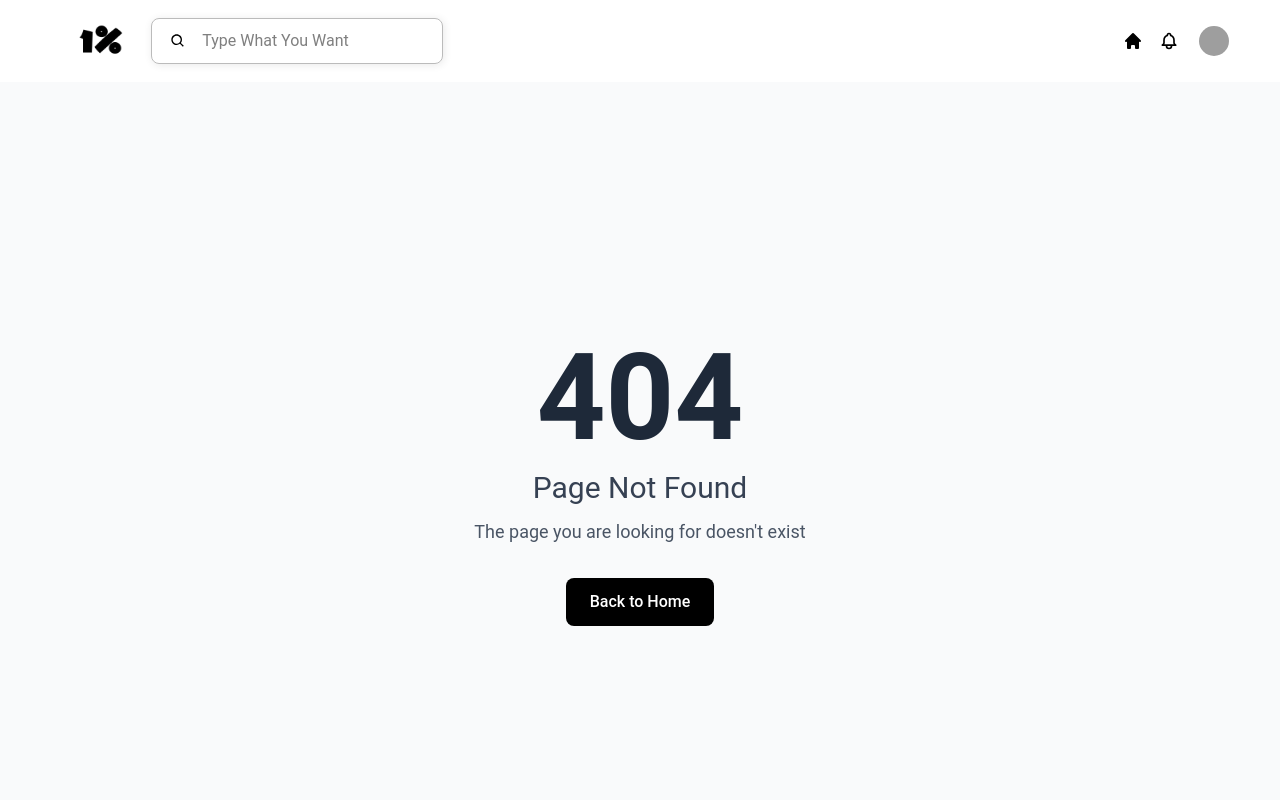
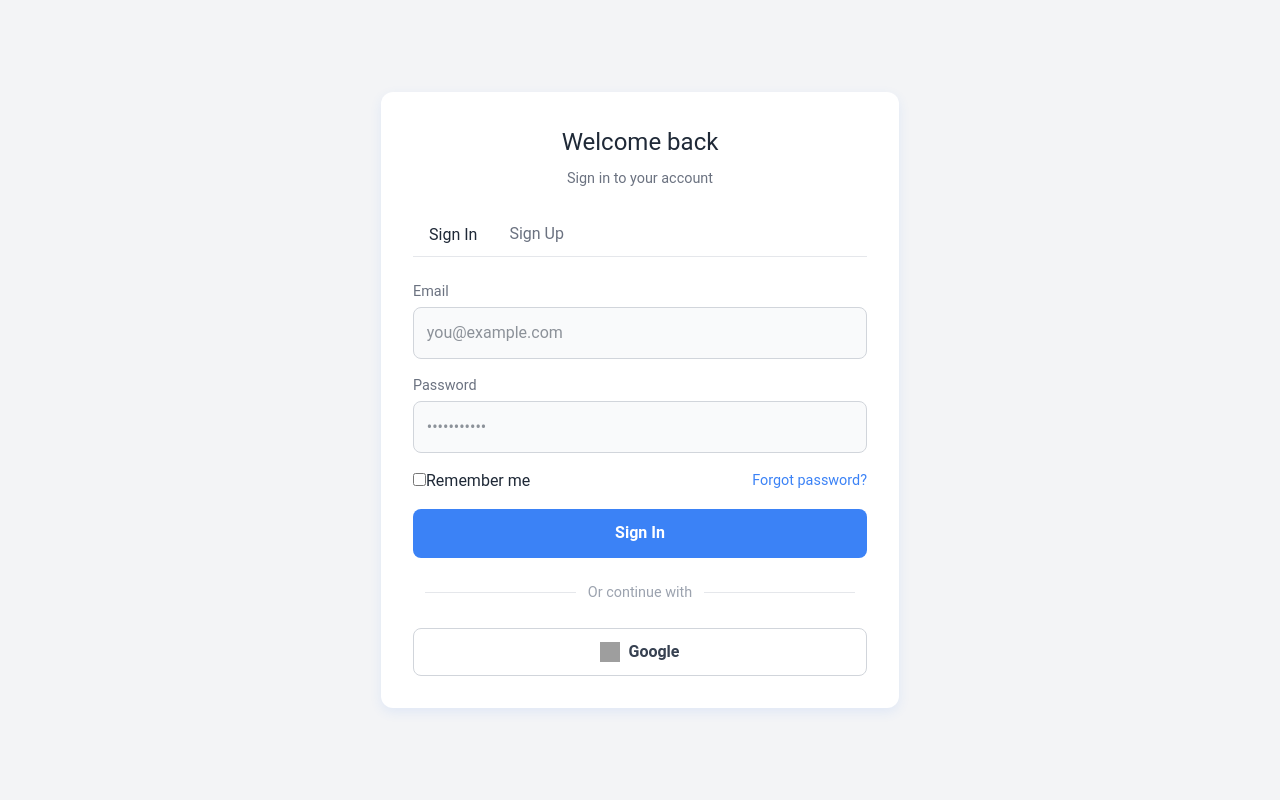
Before and after one commit to osamahussein-dev/1-percent, a React (Vite) app: page / in a window 1280 px wide. Shown: the top 800 px of the page. Built offline with nearby package versions, Linux system fonts and the light colour scheme; grey boxes are pictures that could not be loaded.

Commit message:
add sign in and sign up pages and style them to enable the user to sign up and sign in, and make the navbar and the footer dont appear whil the user in the sign up and sign in pages

```diff
--- a/src/App.jsx
+++ b/src/App.jsx
@@ -1,4 +1,4 @@
-import { Routes, Route } from "react-router-dom";
+import { Routes, Route, useLocation } from "react-router-dom";
 import NavBar from "./components/Navbar";
 import Footer from "./components/Footer";
 import "./css/master.css";
@@ -6,13 +6,23 @@ import Home from "./pages/Home";
 import Explore from "./pages/Explore";
 import NotFound from "./pages/NotFound";
 import Profile from "./pages/Profile";
+import SignIn from "./pages/SignIn";
+import SignUp from "./pages/SignUp";
 
 function App() {
+  const location = useLocation();
+  const hideNavOn = ["/", "/signin", "/signup"];
+  const shouldShowNav = !hideNavOn.includes(location.pathname);
+  console.log(location.pathname);
+
   return (
     <div className="all-web">
-      <NavBar />
+      {shouldShowNav && <NavBar />}
       <div style={{ minHeight: "100vh" }}>
         <Routes>
+          <Route path="/" index element={<SignIn />} />
+          <Route path="/signin" element={<SignIn />} />
+          <Route path="/signup" element={<SignUp />} />
           <Route path="/home" element={<Home />} />
           <Route path="/explore" element={<Explore />} />
           <Route path="/profile" element={<Profile />} />
@@ -20,7 +30,7 @@ function App() {
           <Route path="*" element={<NotFound />} />
         </Routes>
       </div>
-      <Footer />
+      {shouldShowNav && <Footer />}
     </div>
   );
 }
--- /dev/null
+++ b/src/components/SignInForm.jsx
@@ -0,0 +1,75 @@
+import { Link } from "react-router-dom";
+import "../css/Form.css";
+
+function SignInForm() {
+  function signIn() {
+    const navigate = useNavigate();
+    navigate("/signIn");
+  }
+  return (
+    <div className="sign-container">
+      <div className="form-container">
+        <div className="form main-form">
+          <h2>Welcome back</h2>
+          <p>Sign in to your account</p>
+
+          <div className="form-tabs">
+            <button onClick={signIn} className="active-tab">
+              Sign In
+            </button>
+            <Link to="/signup">Sign Up</Link>
+          </div>
+
+          <form>
+            <div className="form-group">
+              <label htmlFor="email">Email</label>
+              <input
+                type="email"
+                id="email"
+                placeholder="you@example.com"
+                required
+              />
+            </div>
+            <div className="form-group">
+              <label htmlFor="password">Password</label>
+              <input
+                type="password"
+                id="password"
+                placeholder="•••••••••••"
+                required
+              />
+            </div>
+
+            <div className="form-options">
+              <label className="checkbox-container">
+                <input type="checkbox" />
+                Remember me
+              </label>
+              <a href="#" className="forgot-password">
+                Forgot password?
+              </a>
+            </div>
+
+            <button type="submit" className="btn-primary">
+              Sign In
+            </button>
+          </form>
+
+          <div className="divider">
+            <span>Or continue with</span>
+          </div>
+
+          <button className="google-btn">
+            <img
+              src="https://www.svgrepo.com/show/475656/google-color.svg"
+              alt="Google"
+            />
+            <span>Google</span>
+          </button>
+        </div>
+      </div>
+    </div>
+  );
+}
+
+export default SignInForm;
--- /dev/null
+++ b/src/components/SignUpForm.jsx
@@ -0,0 +1,70 @@
+import { Link } from "react-router-dom";
+import "../css/Form.css";
+
+function SignUpForm() {
+  return (
+    <div className="sign-container">
+      <div className="form-container">
+        <div className="form main-form">
+          <h2>Create an account</h2>
+          <p>Sign up to get started</p>
+
+          <div className="form-tabs">
+            <Link to="/signin">Sign In</Link>
+            <Link to="/signup" className="active-tab">
+              Sign Up
+            </Link>
+          </div>
+
+          <form>
+            <div className="form-group">
+              <label htmlFor="name">Name</label>
+              <input type="text" id="name" placeholder="Your Name" required />
+            </div>
+            <div className="form-group">
+              <label htmlFor="email">Email</label>
+              <input
+                type="email"
+                id="email"
+                placeholder="you@example.com"
+                required
+              />
+            </div>
+            <div className="form-group">
+              <label htmlFor="password">Password</label>
+              <input
+                type="password"
+                id="password"
+                placeholder="••••••••"
+                required
+              />
+            </div>
+
+            <div className="form-group">
+              <label htmlFor="phone">Phone Number</label>
+              <input type="phone" id="phone" placeholder="07" required />
+            </div>
+
+            <button type="submit" className="btn-primary">
+              Sign Up
+            </button>
+          </form>
+
+          <div className="divider">
+            <span>Or continue with</span>
+          </div>
+
+          <button className="google-btn">
+            <img
+              src="https://www.svgrepo.com/show/475656/google-color.svg"
+              alt="Google"
+            />
+            <span>Google</span>
+          </button>
+        </div>
+      </div>
+    </div>
+  );
+}
+
+export default SignUpForm;
--- /dev/null
+++ b/src/css/Form.css
@@ -0,0 +1,179 @@
+.sign-container {
+  display: flex;
+  justify-content: center;
+  align-items: center;
+  height: 100vh;
+  margin: 0;
+  font-family: "Poppins", sans-serif;
+  color: #1f2937;
+}
+
+.form-container {
+  width: 550px;
+  padding: 1rem;
+  box-sizing: border-box;
+}
+
+.form-tabs {
+  display: flex;
+  gap: 2rem;
+  margin-bottom: 1.5rem;
+  border-bottom: 1px solid #e5e7eb;
+  padding: 0 1rem;
+}
+
+.form-tabs a {
+  padding: 0.5rem 0;
+  font-size: 1rem;
+  color: #6b7280;
+  text-decoration: none;
+  border-bottom: 2px solid transparent;
+  transition: color 0.3s ease, border-color 0.3s ease;
+}
+
+.form-tabs a.active-tab {
+  color: #1f2937;
+  font-weight: bold;
+  border-color: #3b82f6;
+}
+
+.form-tabs a:hover {
+  color: #1f2937;
+}
+
+.main-form {
+  background: #ffffff;
+  padding: 2rem;
+  border-radius: 12px;
+  box-shadow: 0 4px 12px rgba(59, 130, 246, 0.1);
+  text-align: center;
+  animation: fadeIn 0.5s ease-in-out;
+}
+
+.main-form h2 {
+  font-size: 1.5rem;
+  margin-bottom: 0.5rem;
+}
+
+.main-form p {
+  font-size: 0.9rem;
+  margin-bottom: 1.5rem;
+  color: #6b7280;
+}
+
+.form-group {
+  margin-bottom: 1rem;
+  text-align: left;
+}
+
+.form-group label {
+  display: block;
+  font-size: 0.9rem;
+  margin-bottom: 0.3rem;
+  color: #6b7280;
+}
+
+.form-group input {
+  width: 100%;
+  padding: 0.8rem;
+  border: 1px solid #d1d5db;
+  border-radius: 8px;
+  background: #f9fafb;
+  font-size: 1rem;
+  outline: none;
+  transition: border-color 0.3s ease, background 0.3s ease;
+  color: #1f2937;
+  box-sizing: border-box;
+}
+
+.form-group input:focus {
+  border-color: #3b82f6;
+  background: #ffffff;
+}
+
+.btn-primary {
+  width: 100%;
+  padding: 0.8rem;
+  background: #3b82f6;
+  border: none;
+  border-radius: 8px;
+  color: white;
+  font-size: 1rem;
+  font-weight: bold;
+  cursor: pointer;
+  transition: background 0.3s ease;
+}
+
+.btn-primary:hover {
+  background: #2563eb;
+}
+
+.form-options {
+  display: flex;
+  justify-content: space-between;
+  align-items: center;
+  margin-bottom: 1rem;
+}
+
+.forgot-password {
+  font-size: 0.9rem;
+  color: #3b82f6;
+  text-decoration: none;
+}
+
+.forgot-password:hover {
+  text-decoration: underline;
+}
+
+.divider {
+  display: flex;
+  align-items: center;
+  margin: 1.5rem 0;
+  color: #9ca3af;
+  font-size: 0.9rem;
+}
+
+.divider::before,
+.divider::after {
+  content: "";
+  flex: 1;
+  border-bottom: 1px solid #e5e7eb;
+  margin: 0 0.75rem;
+}
+
+.google-btn {
+  display: flex;
+  align-items: center;
+  justify-content: center;
+  gap: 0.5rem;
+  width: 100%;
+  padding: 0.7rem;
+  font-size: 1rem;
+  font-weight: bold;
+  border: 1px solid #d1d5db;
+  border-radius: 8px;
+  background: white;
+  cursor: pointer;
+  transition: background 0.3s ease;
+  color: #374151;
+}
+
+.google-btn:hover {
+  background: #e5e7eb;
+}
+
+.google-btn img {
+  width: 20px;
+  height: 20px;
+}
+
+@keyframes fadeIn {
+  from {
+    opacity: 0;
+    transform: translateY(-20px);
+  }
+  to {
+    opacity: 1;
+    transform: translateY(0);
+  }
+}
--- /dev/null
+++ b/src/pages/SignIn.jsx
@@ -0,0 +1,7 @@
+import SignInForm from "../components/SigninForm";
+
+function SignIn() {
+  return <SignInForm />;
+}
+
+export default SignIn;
--- /dev/null
+++ b/src/pages/SignUp.jsx
@@ -0,0 +1,7 @@
+import SignUpForm from "../components/SignUpForm";
+
+function SignUp() {
+  return <SignUpForm />;
+}
+
+export default SignUp;
```
